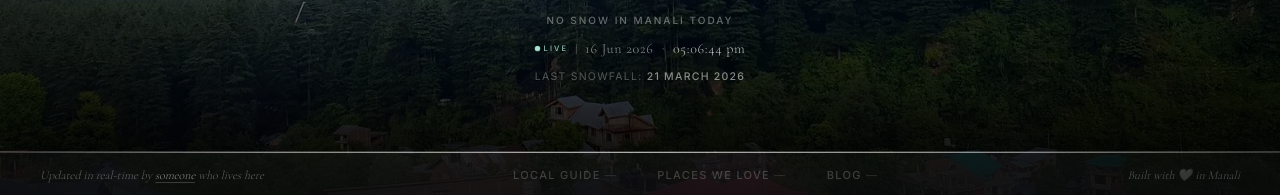
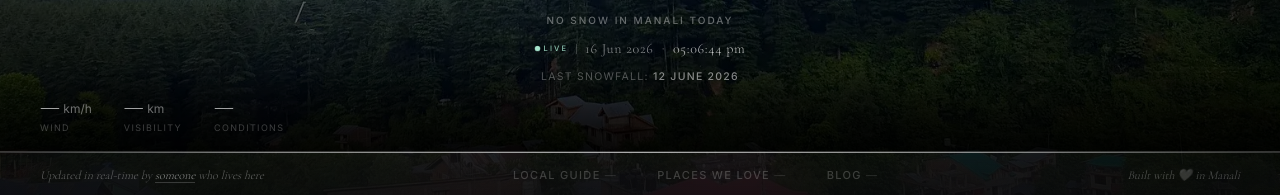
Before and after one commit to lazylionguru/manali-today, a Next.js app: page / in a window 1280 px wide. Shown: the part 602-797 px from the top of the page. Built offline with nearby package versions, Linux system fonts and the light colour scheme; no server answers.

Commit message:
feat: universal footer across all three pages, fix wx-bar positioning

```diff
--- a/app/components/SnowChecker.tsx
+++ b/app/components/SnowChecker.tsx
@@ -5,7 +5,7 @@ import Link from 'next/link'
 import Footer from './Footer'
 
 const IS_SNOWING = false
-const LAST_SNOWED = '21 March 2026'
+const LAST_SNOWED = '12 June 2026'
 
 interface WeatherData {
   temp: string
@@ -311,6 +311,25 @@ export default function SnowChecker() {
         }
         .snow-history span { color:rgba(255,255,255,0.55); font-weight:500 }
 
+        /* ─── BOTTOM BAR ─── */
+        .wx-bar {
+          position:fixed; bottom:45px; left:0; right:0; z-index:19;
+          padding:1.2rem 2.5rem;
+          background:linear-gradient(to top,rgba(0,0,0,0.55) 0%,transparent 100%);
+          display:flex; align-items:flex-end; justify-content:flex-start;
+        }
+        .wx-stats { display:flex; gap:2rem; align-items:flex-end }
+        .wx-stat { line-height:1.2 }
+        .wx-stat-val {
+          font-family:var(--font-cormorant), serif;
+          font-size:1.5rem; font-weight:300; color:rgba(255,255,255,0.85);
+        }
+        .wx-stat-unit { font-size:.75rem; color:rgba(255,255,255,0.5) }
+        .wx-stat-lbl {
+          font-size:9px; letter-spacing:.15em; text-transform:uppercase;
+          color:rgba(255,255,255,0.32); margin-top:2px;
+        }
+
         @media(max-width:600px) {
           .header { padding:0.9rem 1.1rem 0.8rem; gap:0.75rem }
           .header-row .weather-data { display:none }
@@ -323,6 +342,10 @@ export default function SnowChecker() {
           .answer-word { font-size:clamp(5.5rem,22vw,7.5rem) }
           .answer-sub { font-size:9px }
           .snow-history { font-size:10px }
+          .wx-bar { padding:0.9rem 1.1rem }
+          .wx-stats { gap:1.1rem }
+          .wx-stat-val { font-size:1.2rem }
+          .wx-stat-lbl { font-size:8px }
         }
       `}</style>
 
@@ -415,9 +438,25 @@ export default function SnowChecker() {
         </div>
       </div>
 
-      {/* Footer */}
-      <Footer
-      />
+      {/* Bottom bar */}
+      <div className="wx-bar">
+        <div className="wx-stats">
+          <div className="wx-stat">
+            <div><span className="wx-stat-val">{weather?.wind ?? '—'}</span><span className="wx-stat-unit"> km/h</span></div>
+            <div className="wx-stat-lbl">Wind</div>
+          </div>
+          <div className="wx-stat">
+            <div><span className="wx-stat-val">{weather?.visibility ?? '—'}</span><span className="wx-stat-unit"> km</span></div>
+            <div className="wx-stat-lbl">Visibility</div>
+          </div>
+          <div className="wx-stat">
+            <div><span className="wx-stat-val">{weather?.description ?? '—'}</span></div>
+            <div className="wx-stat-lbl">Conditions</div>
+          </div>
+        </div>
+      </div>
+
+      <Footer />
     </>
   )
 }
```
Also changed, not shown: app/components/RohtangChecker.tsx (+11 -25 lines).
